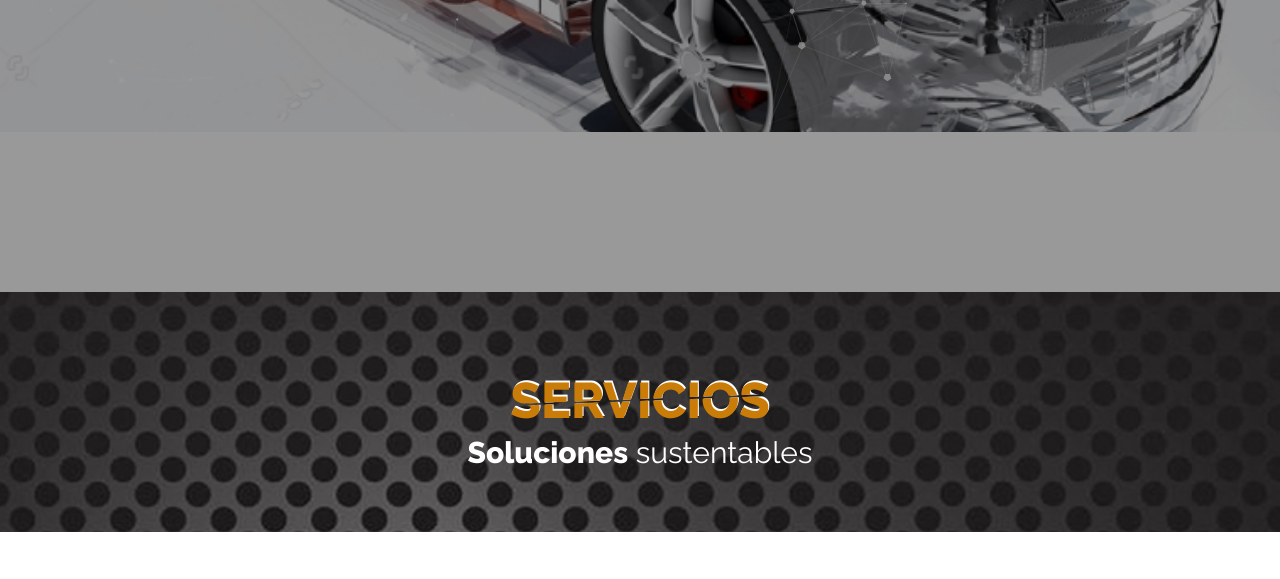
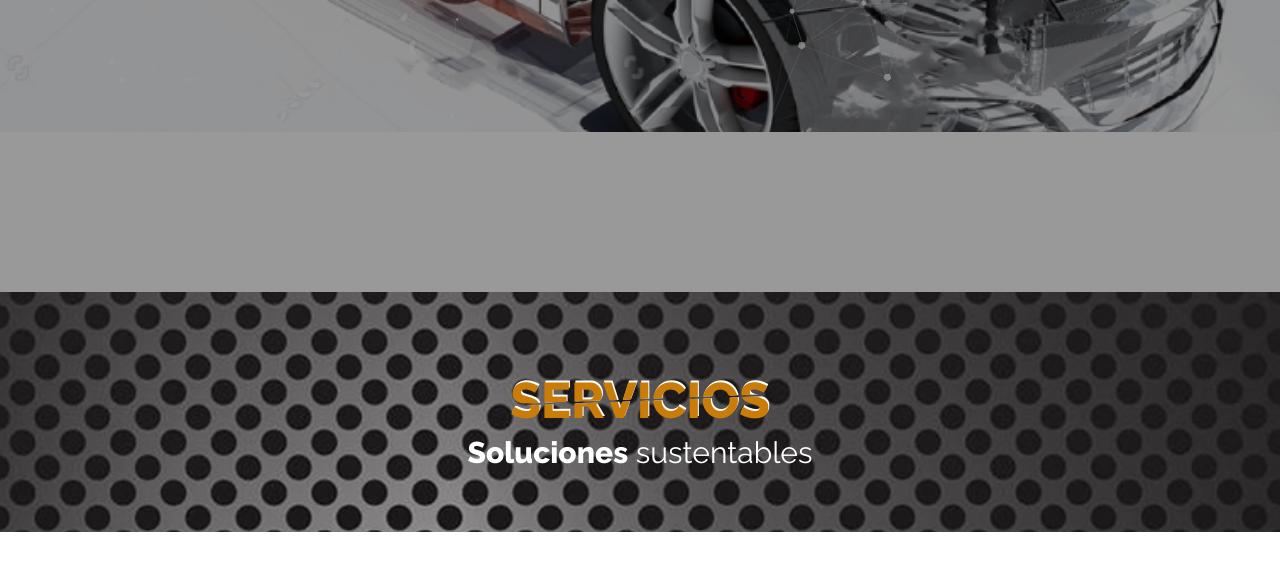
Before and after one commit to ArroyoLeandro/GruppoDF_v2, a plain HTML site: page index.html in a window 1280 px wide. Shown: the part 500-1079 px from the top of the page. Drawn offline with Linux system fonts and the light colour scheme; animation ran at ten frames a second.

Commit message:
cambio img2

```diff
--- a/index.html
+++ b/index.html
@@ -81,7 +81,7 @@
 
     <!-- Services Section Start -->
 
-    <div id="services" class="services-section" style=" background: url(img/bg-dark2.jpg); background-repeat: no-repeat; background-size: cover;">
+    <div id="services" class="services-section" style=" background: url(img/bg-dark2.jpg) fixed no-repeat 50% 50%;  background-size: cover;">
         <div class="row justify-content-center m-0">
             <div class="col-lg-7">
                 <div class="section-title mt-4"  style="padding-top: 60px;">
```
